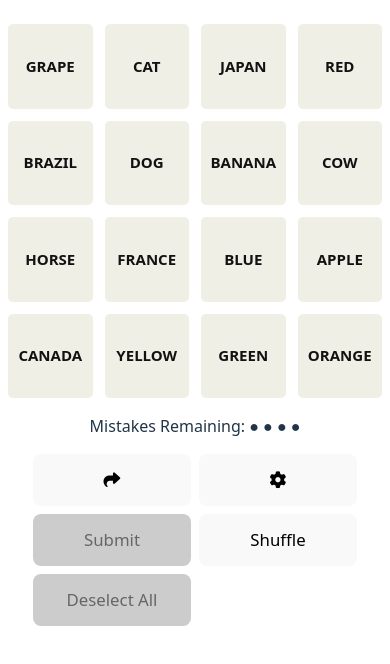
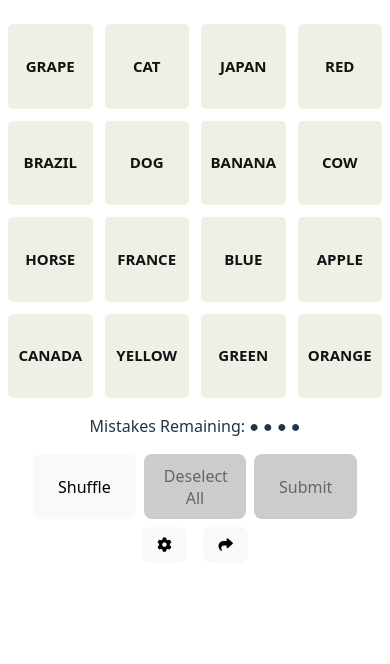
Before and after one commit to w1zzball/Connexions, a React (Vite) app: page / in a window 390 px wide. Shown: the top 664 px of the page. Built offline with nearby package versions, Linux system fonts and the light colour scheme.

Commit message:
restyle settings and share buttons

```diff
--- a/src/App.css
+++ b/src/App.css
@@ -31,6 +31,13 @@
   border: 2px solid #ccc;
 }
 
+#button-container-secondary {
+  display: flex;
+  justify-content: center;
+  gap: 1rem;
+  margin-top: 0.5rem;
+}
+
 @media (max-width: 600px) {
   #root {
     padding: 0.5rem;
@@ -53,10 +60,11 @@
     min-width: 0;
   }
 
+  /* Make the top three buttons a single row */
   #button-container {
-    display: grid;
-    grid-template-columns: 1fr 1fr;
-    grid-template-rows: 1fr 1fr;
+    display: flex;
+    flex-direction: row;
+    justify-content: center;
     gap: 0.5rem;
     width: 100%;
     max-width: 340px;
@@ -64,7 +72,6 @@
     box-sizing: border-box;
     padding: 0 8px;
     align-items: stretch;
-    justify-items: stretch;
   }
 
   #button-container > * {
@@ -73,41 +80,28 @@
     box-sizing: border-box;
     margin: 0;
     max-width: 100%;
+    flex: 1 1 0;
   }
 
-  /* Move Submit and Settings to the top row, Shuffle and Deselect All to the bottom row */
-  #button-container button:nth-child(1) {
-    order: 3;
+  /* Settings and Share buttons in a row below */
+  #button-container-secondary {
+    display: flex;
+    flex-direction: row;
+    gap: 1 rem;
+    margin-top: 0.5rem;
+    width: auto;
+    max-width: none;
+    margin: 0.5rem auto 0 auto;
+    justify-content: center;
   }
-
-  /* Shuffle */
-  #button-container button:nth-child(2) {
-    order: 4;
-  }
-
-  /* Deselect All */
-  #button-container button:nth-child(3) {
-    order: 2;
-  }
-
-  /* Submit */
-  #button-container button:nth-child(4) {
-    order: 1;
-  }
-
-  /* Settings */
-
-  #button-container button,
-  #button-container .back-button {
-    font-size: 1.05em;
-    padding: 0.8em 0.5em;
+  #button-container-secondary > * {
+    width: auto;
+    min-width: 0;
+    box-sizing: border-box;
+    margin: 0;
     max-width: 100%;
-    box-sizing: border-box;
-  }
-
-  #board > div {
-    height: 100%;
-    width: 100%;
-    display: flex;
+    font-size: 0.9em;
+    padding: 0.5em 1em;
+    flex: 0 0 auto;
   }
 }
--- a/src/App.tsx
+++ b/src/App.tsx
@@ -346,6 +346,10 @@
                 >
                   Submit
                 </button>
+              </div>
+              <div
+                id="button-container-secondary"
+              >
                 <button
                   className="settings-button "
                   onClick={() => setIsPlaying((old) => !old)}
```
